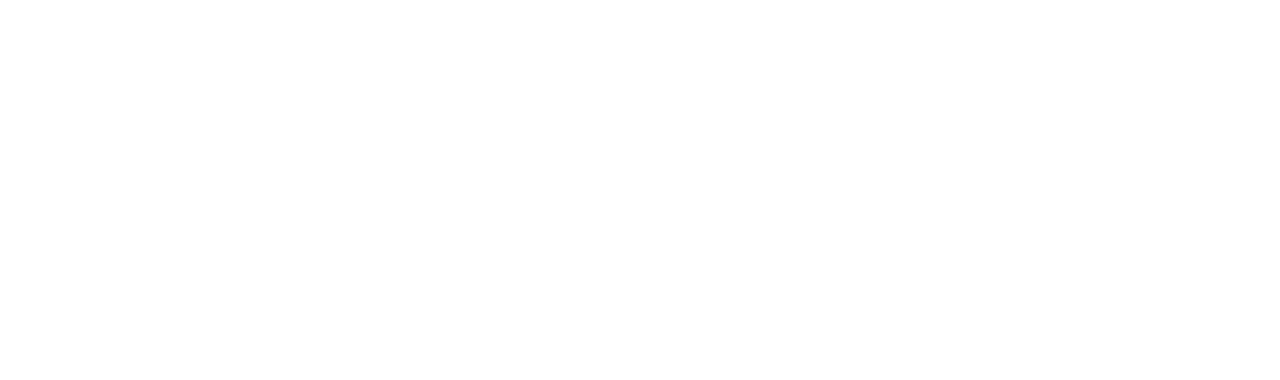
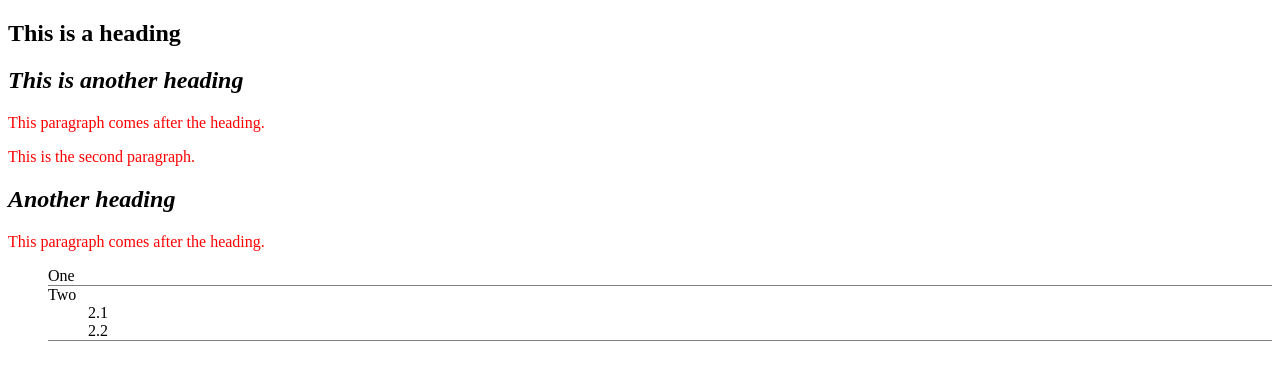
Before and after one commit to thepeilunhuang/week6, a plain HTML site: page index.html in a window 1280 px wide. Drawn offline with Linux system fonts and the light colour scheme.

Commit message:
add content

```diff
--- a/CSS/stylesheet.css
+++ b/CSS/stylesheet.css
@@ -0,0 +1,16 @@
+div h2{
+    font-style: italic;
+}
+
+h2 ~ p{
+    color: red;
+}
+
+
+ul{
+    list-style-type: none;
+}
+
+.list > li{
+    border-bottom:  1px solid gray ;
+}
--- a/index.html
+++ b/index.html
@@ -7,5 +7,24 @@
     <link rel="stylesheet" href="./CSS/stylesheet.css" />
     <title>Document</title>
   </head>
-  <body></body>
+  <body>
+    <h2>This is a heading</h2>
+    <div class="container">
+      <h2>This is another heading</h2>
+      <p>This paragraph comes after the heading.</p>
+      <p>This is the second paragraph.</p>
+      <h2>Another heading</h2>
+      <p>This paragraph comes after the heading.</p>
+      <ul class="list">
+        <li>One</li>
+        <li>
+          Two
+          <ul>
+            <li>2.1</li>
+            <li>2.2</li>
+          </ul>
+        </li>
+      </ul>
+    </div>
+  </body>
 </html>
```
